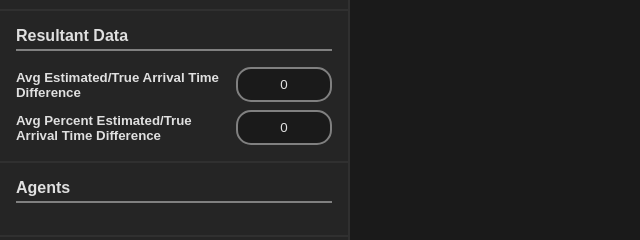
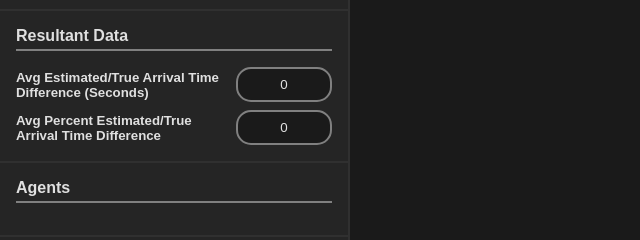
Before and after one commit to finnjwohner/simulated-city, a website with bundled scripts: page public/index.html in a window 1280 px wide. Shown: the part 289-529 px from the top of the page, 0-640 px from the left. Built offline with nearby package versions, Linux system fonts and the light colour scheme; no server answers.

Commit message:
Added units

```diff
--- a/public/index.html
+++ b/public/index.html
@@ -59,7 +59,7 @@
                 <div class="flex-column padding-flex">
                     <h4>Resultant Data</h4>
                     <div class="flex-row apart">
-                        <h5>Avg Estimated/True Arrival Time Difference</h5>
+                        <h5>Avg Estimated/True Arrival Time Difference (Seconds)</h5>
                         <input type="text" value="0" id="timeDiffAvg" class="readonly-input" readonly>
                     </div>
                     <div class="flex-row apart">
```
